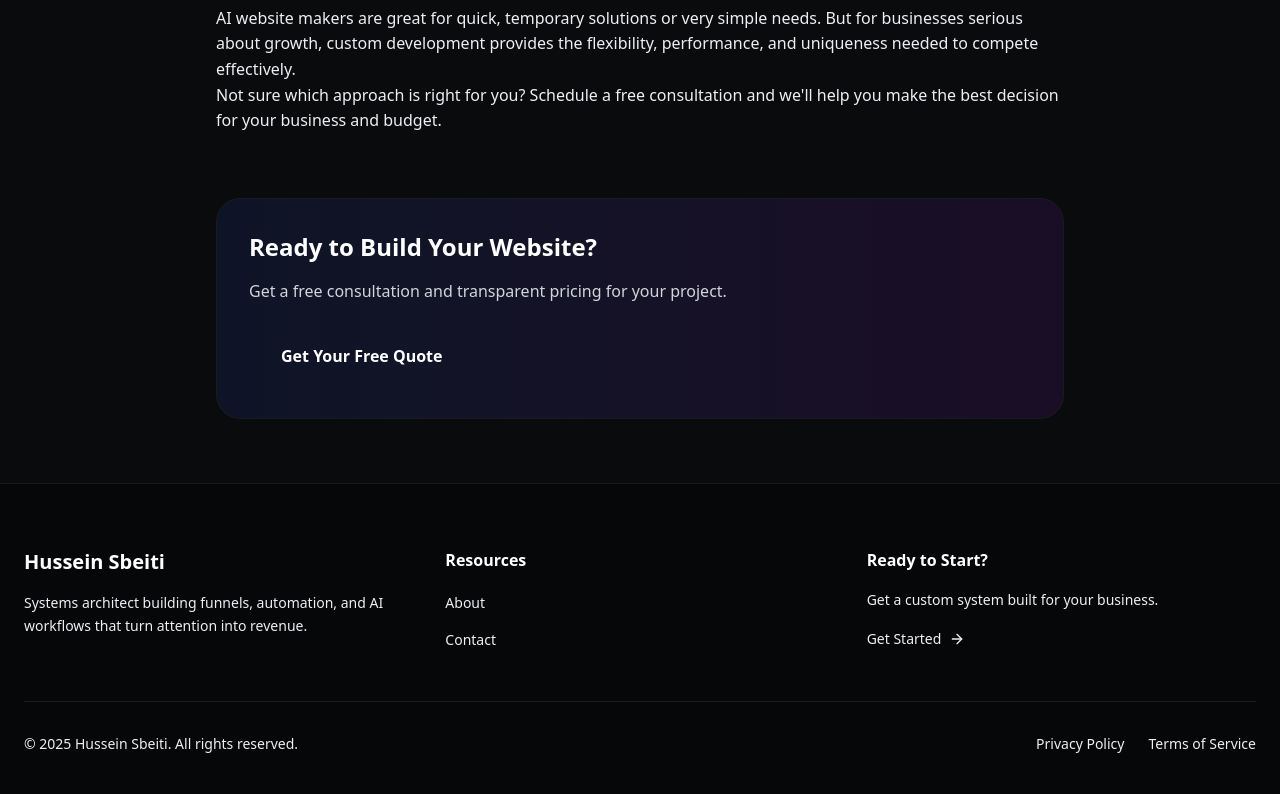
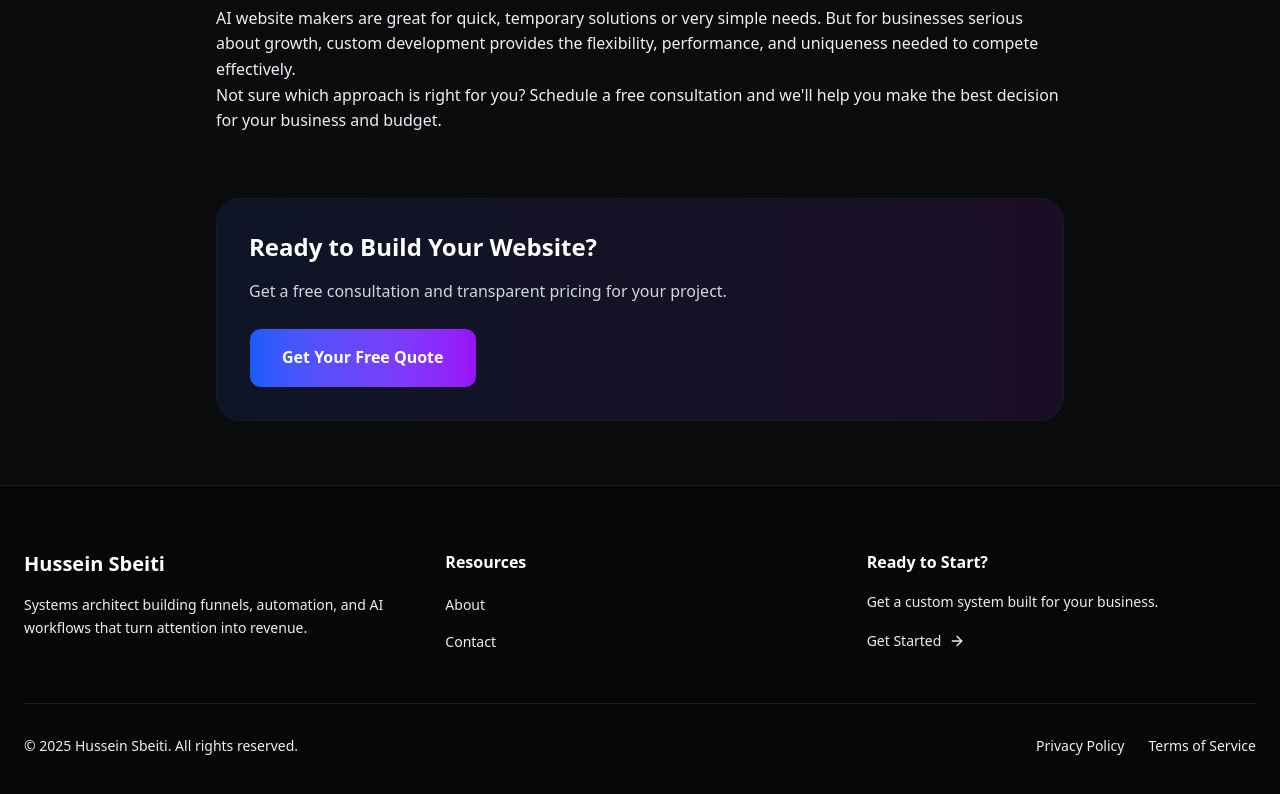
Before and after one commit to hseinsb/Mysite, a Next.js app: page /blog/ai-website-maker-vs-custom-development in a window 1280 px wide. Shown: the part 1857-2651 px from the top of the page. Built offline with nearby package versions, Linux system fonts and the light colour scheme; no server answers.

Commit message:
Add blue-purple gradient border to blog CTA button

```diff
--- a/src/app/blog/[slug]/page.tsx
+++ b/src/app/blog/[slug]/page.tsx
@@ -705,7 +705,7 @@ export default async function BlogPost({ params }: { params: Promise<{ slug: str
             </p>
             <a
               href="/contact"
-              className="inline-block px-8 py-4 bg-accent hover:bg-accent-2 text-white font-semibold rounded-xl transition-all duration-200 hover:scale-105"
+              className="inline-block px-8 py-4 bg-gradient-to-r from-blue-600 to-purple-600 hover:from-blue-700 hover:to-purple-700 text-white font-semibold rounded-xl transition-all duration-200 hover:scale-105 border border-blue-500/50"
             >
               Get Your Free Quote
             </a>
```
